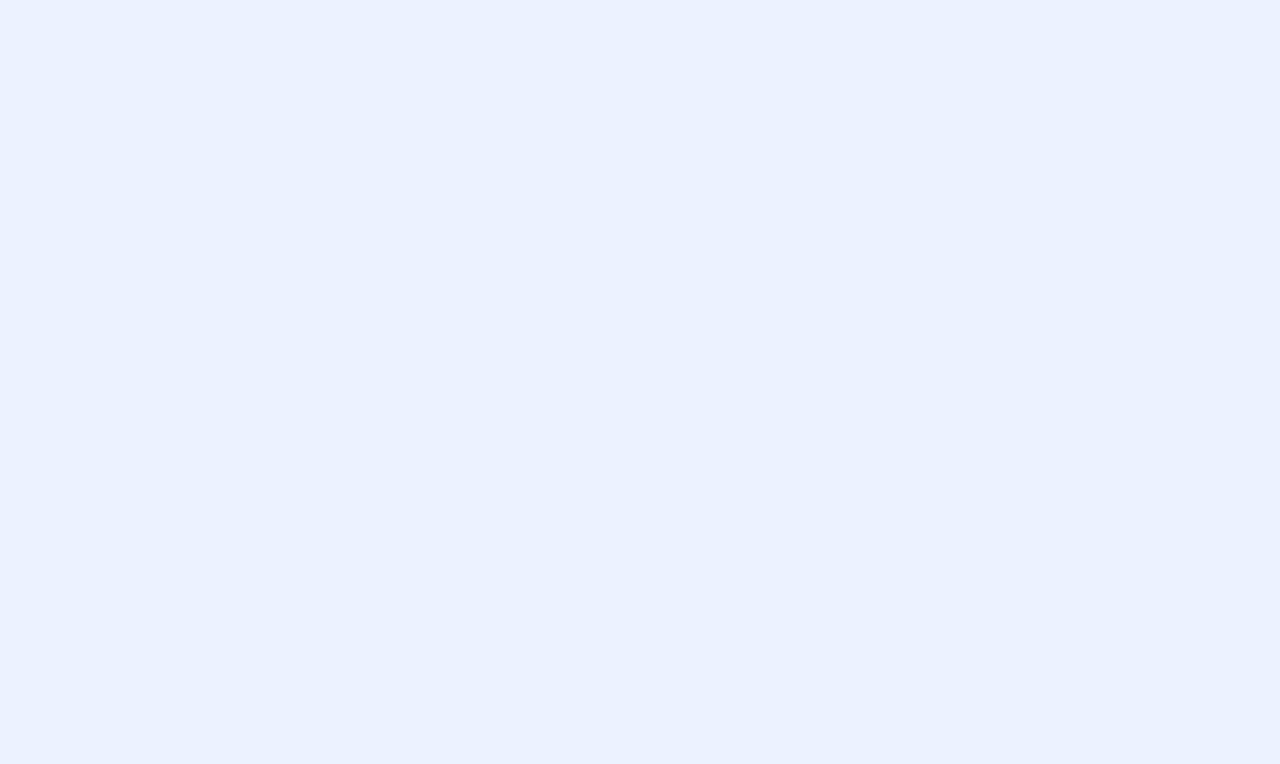
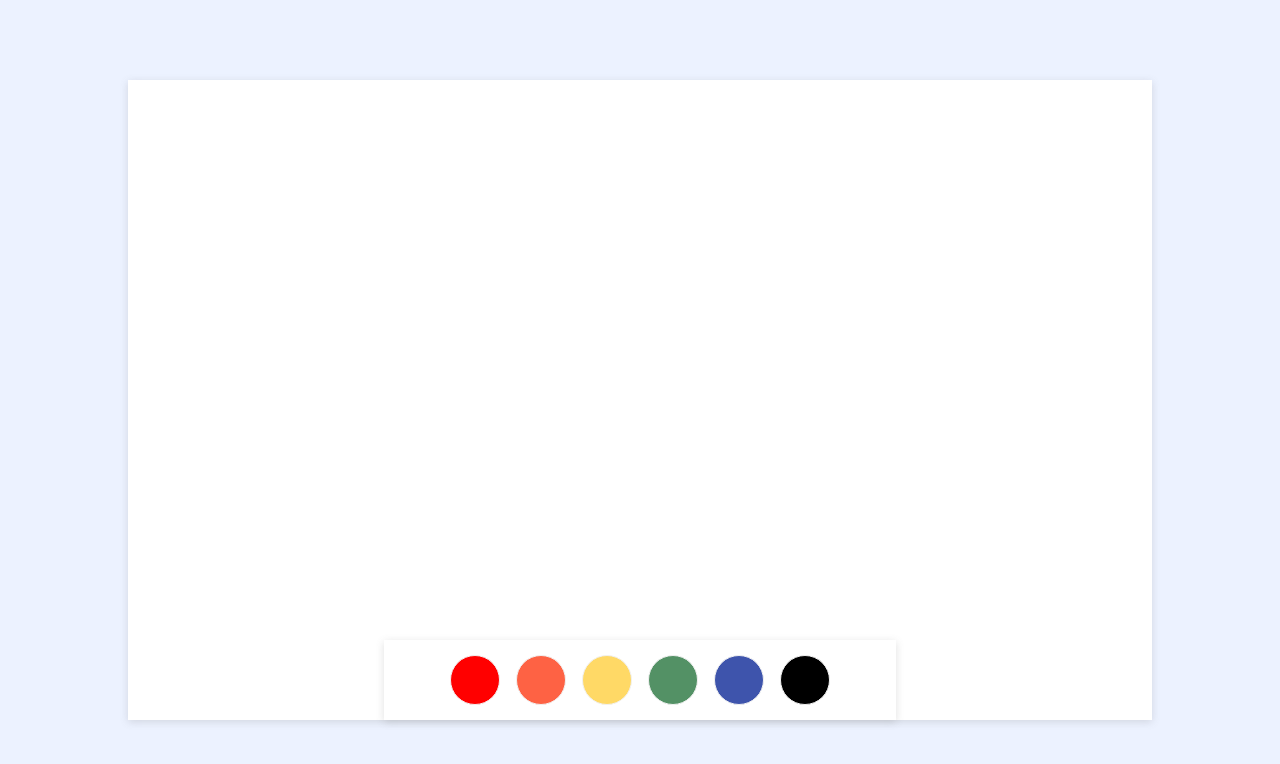
Before and after one commit to wjdgus1122/draw_project, a React (Create React App) app: page / in a window 1280 px wide. Shown: the top 764 px of the page. Built offline with nearby package versions, Linux system fonts and the light colour scheme.

Commit message:
color edit

```diff
--- /dev/null
+++ b/src/ColorDb.js
@@ -0,0 +1,32 @@
+export const PaletteColor = [
+  {
+    id: 0,
+    colorId: "#ff0000",
+    colorName: "red",
+  },
+  {
+    id: 1,
+    colorId: "#FE6244",
+    colorName: "orange",
+  },
+  {
+    id: 2,
+    colorId: "#FFD966",
+    colorName: "yellow",
+  },
+  {
+    id: 3,
+    colorId: "#539165",
+    colorName: "green",
+  },
+  {
+    id: 4,
+    colorId: "#3E54AC",
+    colorName: "blue",
+  },
+  {
+    id: 5,
+    colorId: "#000",
+    colorName: "black",
+  },
+];
--- /dev/null
+++ b/src/DrawBox.js
@@ -0,0 +1,52 @@
+import { useState } from "react";
+import styled from "styled-components";
+import { PaletteColor } from "./ColorDb";
+
+const CanvasWrap = styled.div`
+  width: 80%;
+  height: 80%;
+  background-color: #fff;
+  box-shadow: rgba(99, 99, 99, 0.2) 0px 2px 8px 0px;
+  position: relative;
+`;
+
+const Canvas = styled.canvas`
+  width: 100%;
+  height: 100%;
+`;
+
+const Palette = styled.div`
+  width: 50%;
+  height: 5rem;
+  display: flex;
+  justify-content: center;
+  align-items: center;
+  background-color: #fff;
+  box-shadow: rgba(99, 99, 99, 0.2) 0px 2px 8px 0px;
+  position: absolute;
+  left: 50%;
+  bottom: 0;
+  transform: translateX(-50%);
+`;
+
+const ColorBtn = styled.div`
+  width: 3rem;
+  height: 3rem;
+  border-radius: 50%;
+  border: 1px solid #f1f1f1;
+  background-color: ${(props) => props.colorid};
+  margin: 0.5rem;
+`;
+
+export const DrawBox = () => {
+  return (
+    <CanvasWrap>
+      <Canvas></Canvas>
+      <Palette>
+        {PaletteColor.map((color) => (
+          <ColorBtn colorid={color.colorId} />
+        ))}
+      </Palette>
+    </CanvasWrap>
+  );
+};
--- a/src/Home.js
+++ b/src/Home.js
@@ -1,4 +1,5 @@
 import styled from "styled-components";
+import { DrawBox } from "./DrawBox";
 import { mainStyle } from "./GlobalStyle";
 
 const Wrap = styled.div`
@@ -13,7 +14,9 @@ const Wrap = styled.div`
 export const Home = () => {
   return (
     <>
-      <Wrap></Wrap>
+      <Wrap>
+        <DrawBox />
+      </Wrap>
     </>
   );
 };
```
Also changed, not shown: 1 other file (tests, documents, lock files or other folders).
